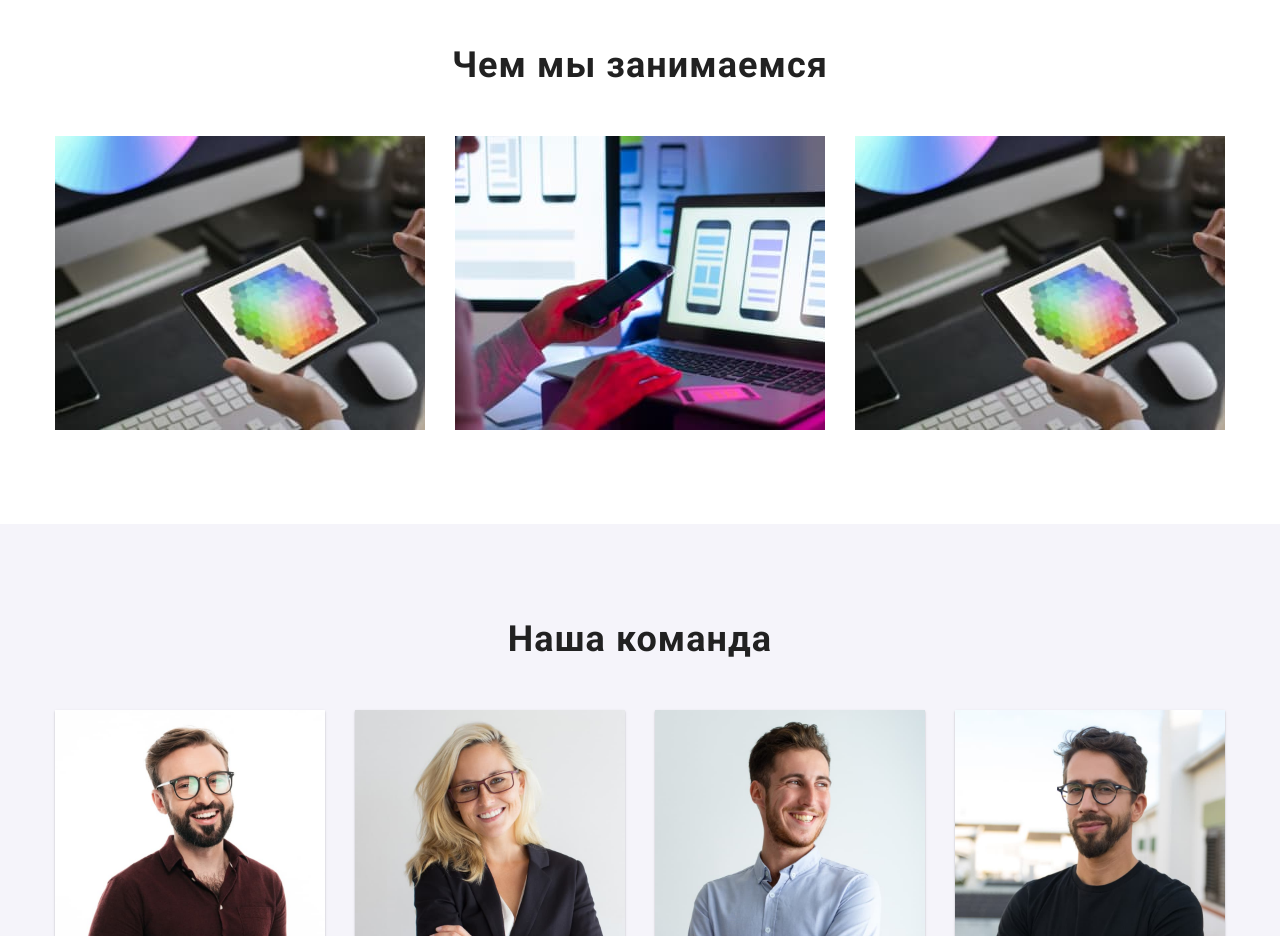
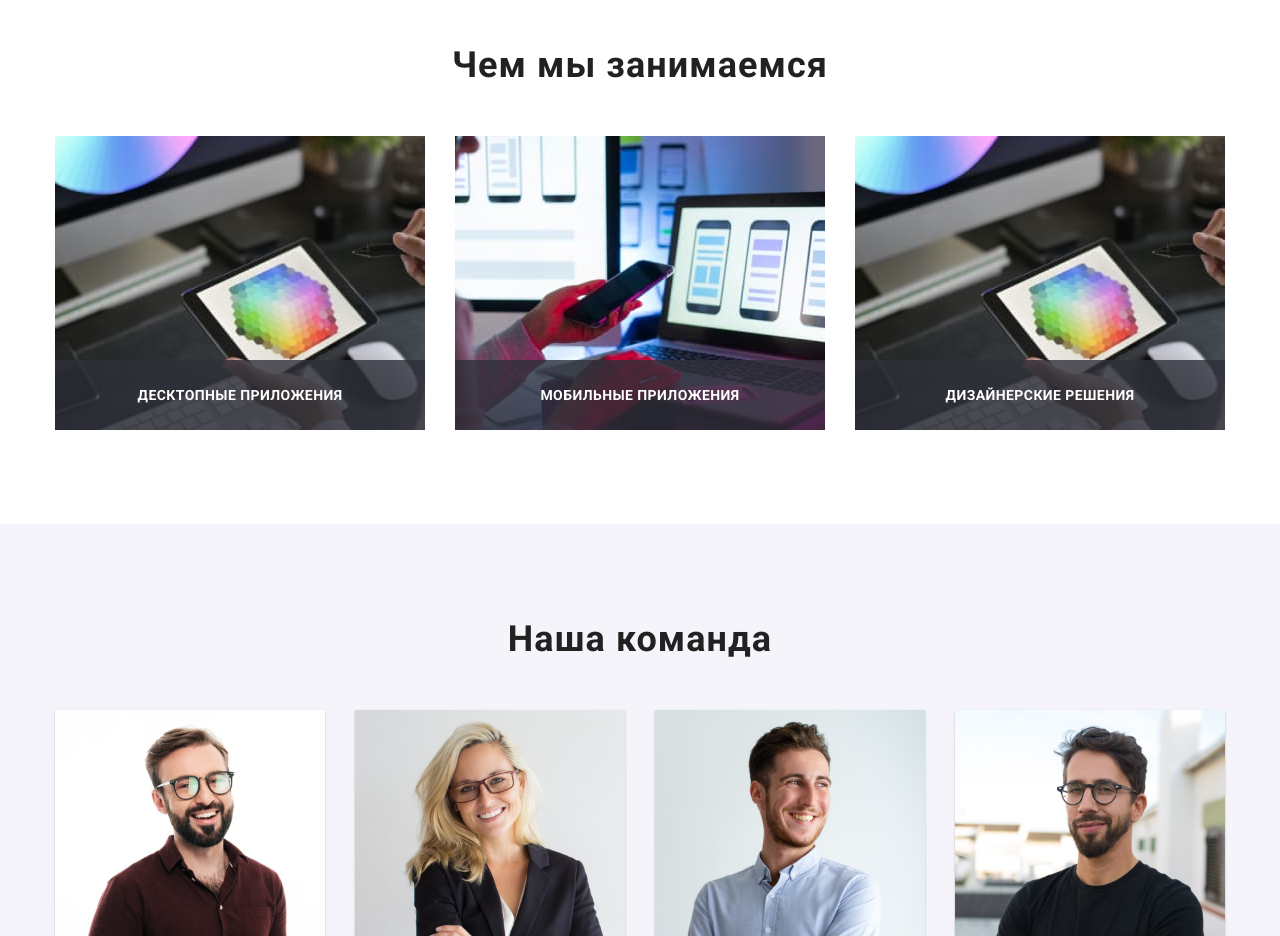
Before and after one commit to Kate-Kompani/goit-markup-hw-05, a plain HTML site: page index.html in a window 1280 px wide. Shown: the part 1080-2016 px from the top of the page. Drawn offline with Linux system fonts and the light colour scheme.

Commit message:
Закончила редактирование секции Чем мы занимаемся

```diff
--- a/css/styles.css
+++ b/css/styles.css
@@ -124,9 +124,9 @@ h1, h2, h3, h4, ul, p {
     transition: transform 250ms var(--cubic-bezier);
 }
 
-.nav-link:hover::after {
+.nav-link:hover::after,
+.nav-link:focus::after{
     transform: scaleX(1);
-
 }
 
 .current {
@@ -317,10 +317,12 @@ h1, h2, h3, h4, ul, p {
 
 .card-img:not(:last-child) {
     margin-right: 30px;
+    position: relative;
 }
 
 .card-img .thumb {
     height: 294px;
+    position: relative;
 }
 
 .card-img img {
@@ -328,6 +330,24 @@ h1, h2, h3, h4, ul, p {
     height: 100%;
     width: 100%;
     object-fit: cover;
+}
+
+.inscription {
+    position: absolute;
+    bottom: 0;
+    width: 100%;
+    height: 70px;
+    background: rgba(47, 48, 58, 0.8);
+
+    font-family: Roboto;
+    font-weight: bold;
+    font-size: 14px;
+    line-height: 16px;
+    text-align: center;
+    letter-spacing: 0.03em;
+    text-transform: uppercase;
+    color: #FFFFFF;
+    padding: 27px 0;
 }
 
 /* секция Команда */
--- a/index.html
+++ b/index.html
@@ -101,17 +101,20 @@
                 <ul class="cards-case">
                     <li class="card-img">
                         <div class="thumb">
-                            <img src="./images/main/design.jpg" alt="Програмирование">
+                            <img src="./images/main/design.jpg" alt="Десктопное приложение">
+                            <p class="inscription">Десктопные приложения</p>
                         </div>
                     </li>
                     <li class="card-img">
                         <div class="thumb">
-                            <img src="./images/main/synchronization.jpg" alt="Синхронизация">
+                            <img src="./images/main/synchronization.jpg" alt="Мобильное приложение">
+                            <p class="inscription">Мобильные приложения</p>
                         </div>
                     </li>
                     <li class="card-img">
                         <div class="thumb">
-                            <img src="./images/main/design.jpg" alt="Дизайн">
+                            <img src="./images/main/design.jpg" alt="Дизайнерские решения">
+                            <p class="inscription">Дизайнерские решения</p>
                         </div>
                     </li>
                 </ul>
```
